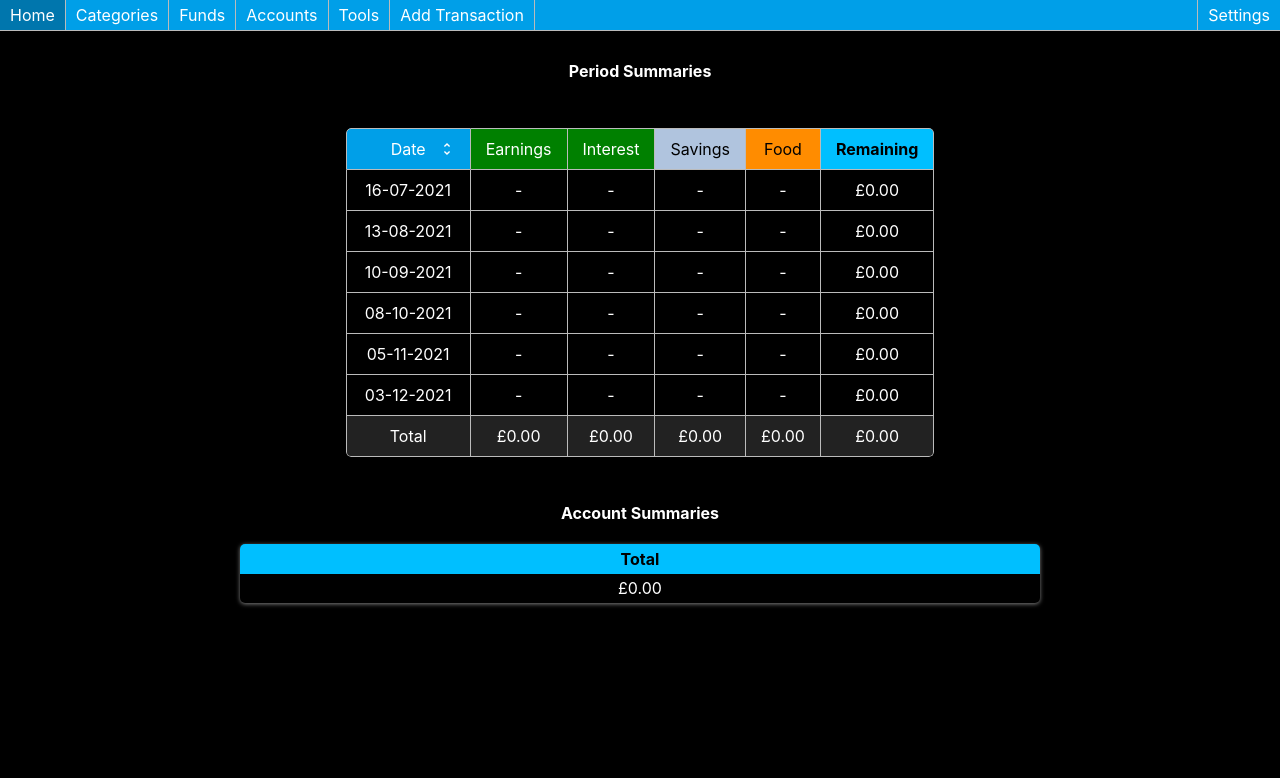
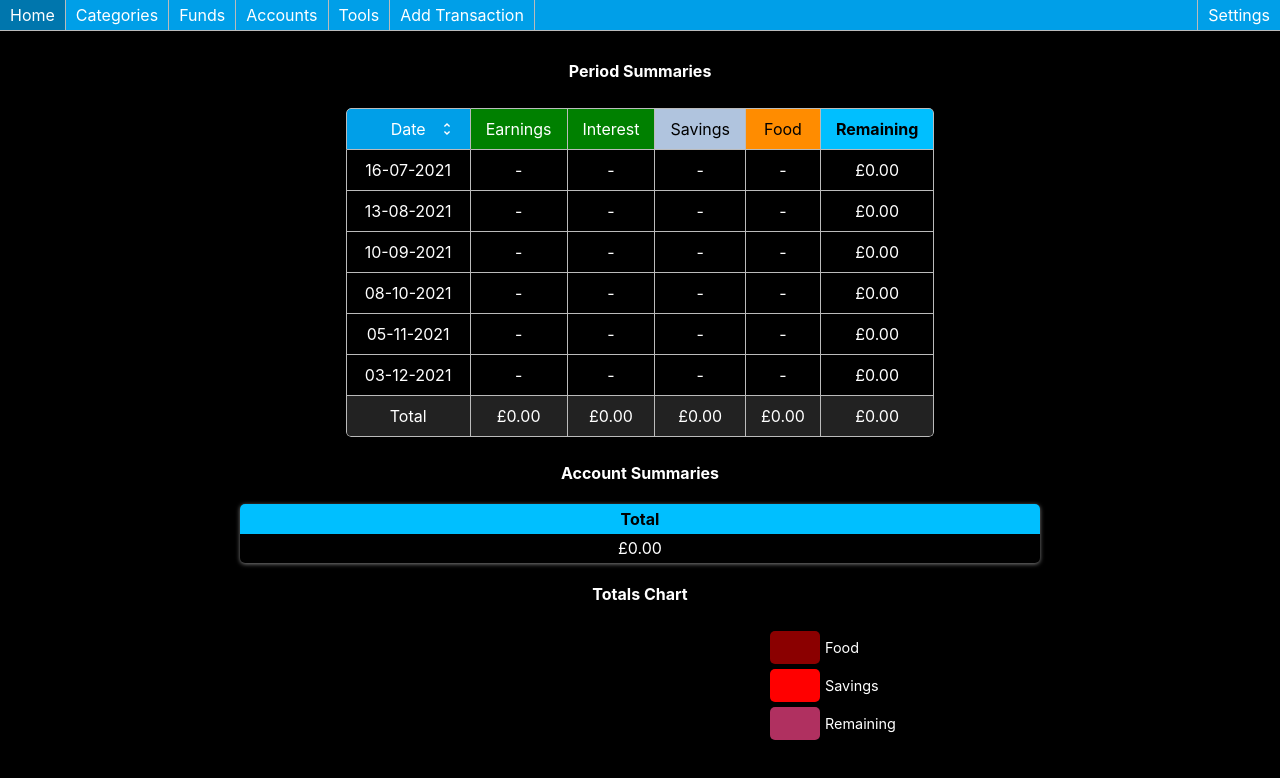
Before and after one commit to Vyper248/budget-app, a React (Create React App) app: page / in a window 1280 px wide. Shown: the top 778 px of the page. Built offline with nearby package versions, Linux system fonts and the light colour scheme.

Commit message:
Added Pie Chart to summary page, with option in settings for hiding it. Adjusted top and bottom padding on SummaryTable.

```diff
--- /dev/null
+++ b/src/components/PieChart.js
@@ -0,0 +1,156 @@
+import React, { useState } from 'react';
+import styled from 'styled-components';
+
+const StyledComp = styled.div`
+    margin: 20px;
+
+    & #container {
+        display: inline-grid;
+        grid-template-columns: ${props => `${props.pieWidth} ${props.labelWidth}`};
+        grid-gap: 50px;
+    }
+
+    & #pie {
+        position: relative;
+        width: ${props => props.pieWidth};
+        height: ${props => props.pieWidth};
+        border-radius: 50%;
+        background: ${props => props.gradient};
+        // filter: grayscale(1);
+        transition: filter 1s;
+
+        :hover {
+            ${props => props.selectedVisible ? 'cursor: pointer;' : ''}
+        }
+
+        :after {
+            content: '';
+            display: block;
+            width: 100%;
+            height: 100%;
+            border-radius: 50%;
+            background: ${props => props.gradientTwo};
+            opacity: ${props => props.selectedVisible ? '1' : '0'};
+            transition: opacity 0.5s;
+        }
+    }
+
+    & #labels {
+        width: ${props => props.labelWidth};
+        height: ${props => props.pieWidth};
+        overflow: scroll;
+
+        #label {
+            display: flex;
+            align-items: center;
+            margin: 5px;
+
+            #color {
+                width: 50px;
+                min-width: 50px;
+                height: 33px;
+                border-radius: 5px;
+
+                :hover {
+                    cursor: pointer;
+                }
+            }
+
+            #text {
+                text-align: left;
+                margin-left: 5px;
+                font-size: 0.9em;
+                text-transform: capitalize;
+            }
+        }
+    }
+`
+
+const getGradient = (data, colors, selectedColor='') => {
+    const grayColors = ['#4D4D4D', '#A1A1A1', '#686868', '#2C2C2C', '#595959', '#535353', '#797979', '#BBBBBB', '#D2D2D2', '#B9B9B9', '#DFDFDF', '#ABABAB', '#6A6A6A', '#222222', '#070707', '#C6C6C6', '#E5E5E5', '#D4D4D4', '#B2B2B2', '#9F9F9F'];
+
+    let percentages = data.map(obj => obj.percentage);
+    let pieString = 'conic-gradient(';
+    let currentPercent = 0;
+
+    percentages.forEach((percent,i) => {
+        let color = colors[i%colors.length];
+        let grayColor = grayColors[i%grayColors.length];
+        let nextPercent = currentPercent + parseFloat(percent);
+        if (selectedColor.length === 0 || selectedColor === color) pieString += `${color} ${currentPercent.toFixed(2)}%, ${color} ${nextPercent.toFixed(2)}%, `;
+        else pieString += `${grayColor} ${currentPercent.toFixed(2)}%, ${grayColor} ${nextPercent.toFixed(2)}%, `;
+        currentPercent = nextPercent;
+    });
+
+    pieString = pieString.slice(0,-2);
+    pieString += ')';
+
+    return pieString;
+}
+
+const getPercentages = (data) => {
+    let total = data.reduce((a,c) => {
+        return a + c.value;
+    }, 0);
+
+    let mappedData = data.map((obj, i) => {
+        let newObj = {...obj};
+        newObj.id = i;
+        newObj.percentage = (obj.value / total * 100).toFixed(3);
+        newObj.percentageSmall = (obj.value / total * 100).toFixed(1);
+        return newObj;
+    });
+
+    return mappedData;
+}
+
+const PieChart = ({title='', data, width=600}) => {
+    const [selectedColor, setSelectedColor] = useState('');
+    const [selectedVisible, setSelectedVisible] = useState(false);
+
+    const onClickColor = (color) => () => {
+        setSelectedColor(color);
+        if (selectedColor.length === 0) setSelectedVisible(true);
+        else if (color === selectedColor && selectedVisible) setSelectedVisible(false);
+        else if (color === selectedColor && !selectedVisible) setSelectedVisible(true);
+        else if (color !== selectedColor) setSelectedVisible(true);
+    }
+
+    const onClickChart = () => {
+        setSelectedVisible(false);
+    }
+
+    // const colors = ['#a6cee3','#1f78b4','#b2df8a','#33a02c','#fb9a99','#e31a1c','#fdbf6f','#ff7f00','#cab2d6','#6a3d9a','#ffff99','#b15928', '#8b0000', '#008b8b', '#00008b'];
+    const colors = ['#8b0000','#ff0000','#b03060','#008b8b','#9acd32','#00ff00','#00d89a','#00ffff','#00bfff','#4169e1','#0000ff','#00006a','#d8bfd8','#eee8aa','#ffd700','#ffa07a','#ff8c00','#6a3d9a','#ee82ee','#ff00ff'];
+    let labelWidth = 200;
+    let pieWidth = width-labelWidth;
+
+    let mappedData = getPercentages(data);
+    let gradient = getGradient(mappedData, colors);
+    let gradientSingle = getGradient(mappedData, colors, selectedColor);
+
+    return (
+        <StyledComp labelWidth={labelWidth+'px'} pieWidth={pieWidth+'px'} gradient={gradient} gradientTwo={gradientSingle} selectedVisible={selectedVisible}>
+            <h4>{title}</h4>
+            <div id='container'>
+                <div id='pie' onClick={onClickChart}></div>
+                <div id='labels'>
+                    {
+                        mappedData.map((obj,i) => {
+                            let color = colors[i%colors.length];
+                            let valueVisible = color === selectedColor && selectedVisible;
+                            return (
+                                <div key={i} id='label'>
+                                    <div title={obj.percentageSmall+'%'} id='color' style={{backgroundColor: color}} onClick={onClickColor(color)}></div>
+                                    <div title={obj.percentageSmall+'%'} id='text'>{obj.label} <span>{valueVisible ? `(${obj.percentageSmall}%)` : ''}</span></div>
+                                </div>
+                            );
+                        })
+                    }
+                </div>
+            </div>
+        </StyledComp>
+    );
+}
+
+export default PieChart;
--- a/src/components/SummaryTable.js
+++ b/src/components/SummaryTable.js
@@ -50,7 +50,7 @@
     if (reverseSummaryTable) {
         let minWidth = displayMonths ? '110px' : '125px';
         return (
-            <div style={{padding: '20px', width: 'fit-content'}}>
+            <div style={{padding: '0px 20px 0px 20px', width: 'fit-content'}}>
                 <Table>
                     <thead>
                         <tr>
@@ -101,7 +101,7 @@
     }
 
     return (
-        <div style={{padding: '20px', overflow: 'scroll'}}>
+        <div style={{padding: '0px 20px 0px 20px', overflow: 'scroll'}}>
             <Table>
                 <thead>
                     <tr>
--- a/src/containers/Settings.js
+++ b/src/containers/Settings.js
@@ -31,6 +31,7 @@
     const displayMonths = useSelector(state => state.general.displayMonths);
     const displayIncomeTotal = useSelector(state => state.general.displayIncomeTotal);
     const displayExpenseTotal = useSelector(state => state.general.displayExpenseTotal);
+    const showChart = useSelector(state => state.general.showChart);
 
     const setPayPeriodType = (e) => dispatch({type: 'SET_PAY_PERIOD_TYPE', payload: e.target.value});
     const setCurrencySymbol = (e) => dispatch({type: 'SET_CURRENCY_SYMBOL', payload: e.target.value});
@@ -46,6 +47,7 @@
     const setDisplayMonths = (e) => dispatch({type: 'SET_DISPLAY_MONTHS', payload: e.target.value === 'false' ? false : true});
     const setDisplayIncomeTotal = (e) => dispatch({type: 'SET_DISPLAY_INCOME_TOTAL', payload: e.target.value === 'false' ? false : true});
     const setDisplayExpenseTotal = (e) => dispatch({type: 'SET_DISPLAY_EXPENSE_TOTAL', payload: e.target.value === 'false' ? false : true});
+    const setShowChart = (e) => dispatch({type: 'SET_SHOW_CHART', payload: e.target.value === 'false' ? false : true});
 
     const setUser = (value) => dispatch({type: 'SET_USER', payload: value});
     const setMessage = (value) => dispatch({type: 'SET_MESSAGE', payload: value});
@@ -219,6 +221,7 @@
                 { isMobile ? null : <LabelledInput label="Display Months" type="dropdown" value={displayMonths} options={[{value: true, display: 'Yes'}, {value: false, display: 'No'}]} onChange={setDisplayMonths} labelWidth={labelWidth}/> }
                 { isMobile ? null : <LabelledInput label="Show Income Total" type="dropdown" value={displayIncomeTotal} options={[{value: true, display: 'Yes'}, {value: false, display: 'No'}]} onChange={setDisplayIncomeTotal} labelWidth={labelWidth}/> }
                 { isMobile ? null : <LabelledInput label="Show Expense Total" type="dropdown" value={displayExpenseTotal} options={[{value: true, display: 'Yes'}, {value: false, display: 'No'}]} onChange={setDisplayExpenseTotal} labelWidth={labelWidth}/> }
+                { isMobile ? null : <LabelledInput label="Show Summary Chart" type="dropdown" value={showChart} options={[{value: true, display: 'Yes'}, {value: false, display: 'No'}]} onChange={setShowChart} labelWidth={labelWidth}/> }
                 <LabelledInput label="Background Colour" type="dropdown" value={colourScheme} options={[{value: 'dark', display: 'Dark'}, {value: 'black', display: 'Black'}, {value: 'light', display: 'Light'}]} onChange={onChangeColorScheme} labelWidth={labelWidth}/>
 
                 <h4>Backup</h4>
--- a/src/containers/SummaryTables.js
+++ b/src/containers/SummaryTables.js
@@ -11,8 +11,30 @@
 import TopPopup from '../components/TopPopup';
 import TransactionList from '../components/TransactionList';
 import SummaryTable from '../components/SummaryTable';
+import PieChart from '../components/PieChart';
 
 import { getLatestDates, getAllDates, getSummaryRows, getSummaryTotals, getAccountSummary, parseCurrency, checkBudget, checkFundTarget, filterDeleted } from '../functions';
+
+const getChartData = (summaryTotals, expenseCategories, funds) => {
+    const chartData = [];
+
+    expenseCategories.forEach(cat => {
+        let value = summaryTotals[cat.name];
+        let obj = {label: cat.name, value: value};
+        chartData.push(obj);
+    });
+
+    funds.forEach(fund => {
+        console.log(fund);
+        let fundObj = summaryTotals[fund.name];
+        let obj = {label: fund.name, value: fundObj.saved};
+        chartData.push(obj);
+    });
+
+    chartData.push({label: 'Remaining', value: summaryTotals.remaining});
+
+    return chartData;
+}
 
 const SummaryTables = () => {
     const isMobile = useMediaQuery({ maxWidth: 700 });
@@ -115,6 +137,8 @@
         setTransactionId(0);
     }
 
+    const chartData = getChartData(summaryTotals, expenseCategories, funds);
+
     if (isMobile) {
         let displayDate = latestDate;
         if (latestDate !== 'Totals') {
@@ -195,6 +219,7 @@
                     <AccountSummary arr={accountSummary} total={accountTotal}/>
                 </div>) : null
             }
+            { general.showChart ? <PieChart width={600} data={chartData} title='Totals Chart'/> : null }
         </div>
     );
 }
--- a/src/redux/reducer.js
+++ b/src/redux/reducer.js
@@ -23,6 +23,7 @@
         displayMonths: false,
         displayIncomeTotal: false,
         displayExpenseTotal: false,
+        showChart: true,
         savingsGoalDate: '2019-11-08',
         savingsGoalTarget: 0,
         salary: 0,
@@ -95,6 +96,7 @@
         case 'SET_DISPLAY_MONTHS': return {...state, general: {...state.general, displayMonths: value, updated: dateValue}};
         case 'SET_DISPLAY_INCOME_TOTAL': return {...state, general: {...state.general, displayIncomeTotal: value, updated: dateValue}};
         case 'SET_DISPLAY_EXPENSE_TOTAL': return {...state, general: {...state.general, displayExpenseTotal: value, updated: dateValue}};
+        case 'SET_SHOW_CHART': return {...state, general: {...state.general, showChart: value, updated: dateValue}};
 
         case 'ADD_ACCOUNT': let newAccounts = getNewArray(state.accounts, value); return {...state, accounts: newAccounts};
         case 'ADD_CATEGORY': let newCategories = getNewArray(state.categories, value); return {...state, categories: newCategories};
```
